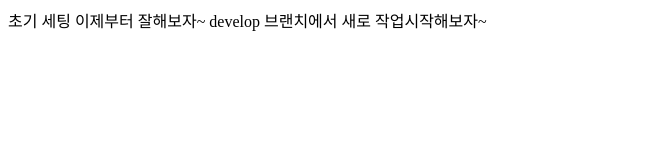
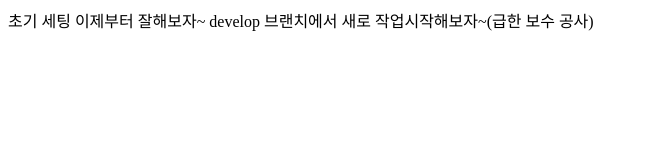
Before and after one commit to yongjinjj/webproject, a plain HTML site: page index.html in a window 1280 px wide. Shown: the whole page, without its empty margins (0-647 px from the left). Drawn offline with Linux system fonts and the light colour scheme.

Commit message:
급한 보수

```diff
--- a/index.html
+++ b/index.html
@@ -7,6 +7,6 @@
 </head>
 <body>
     초기 세팅 이제부터 잘해보자~
-    develop 브랜치에서 새로 작업시작해보자~
+    develop 브랜치에서 새로 작업시작해보자~(급한 보수 공사)
 </body>
 </html>
```
